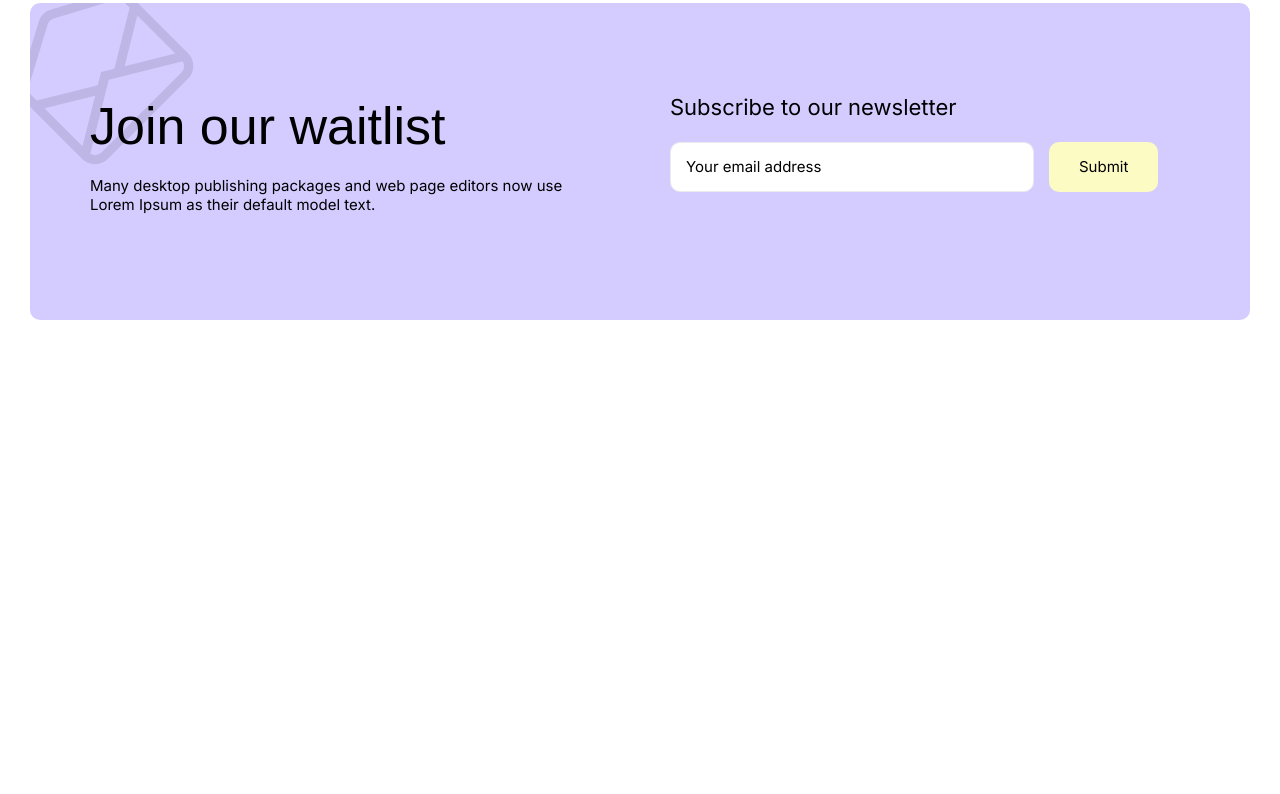
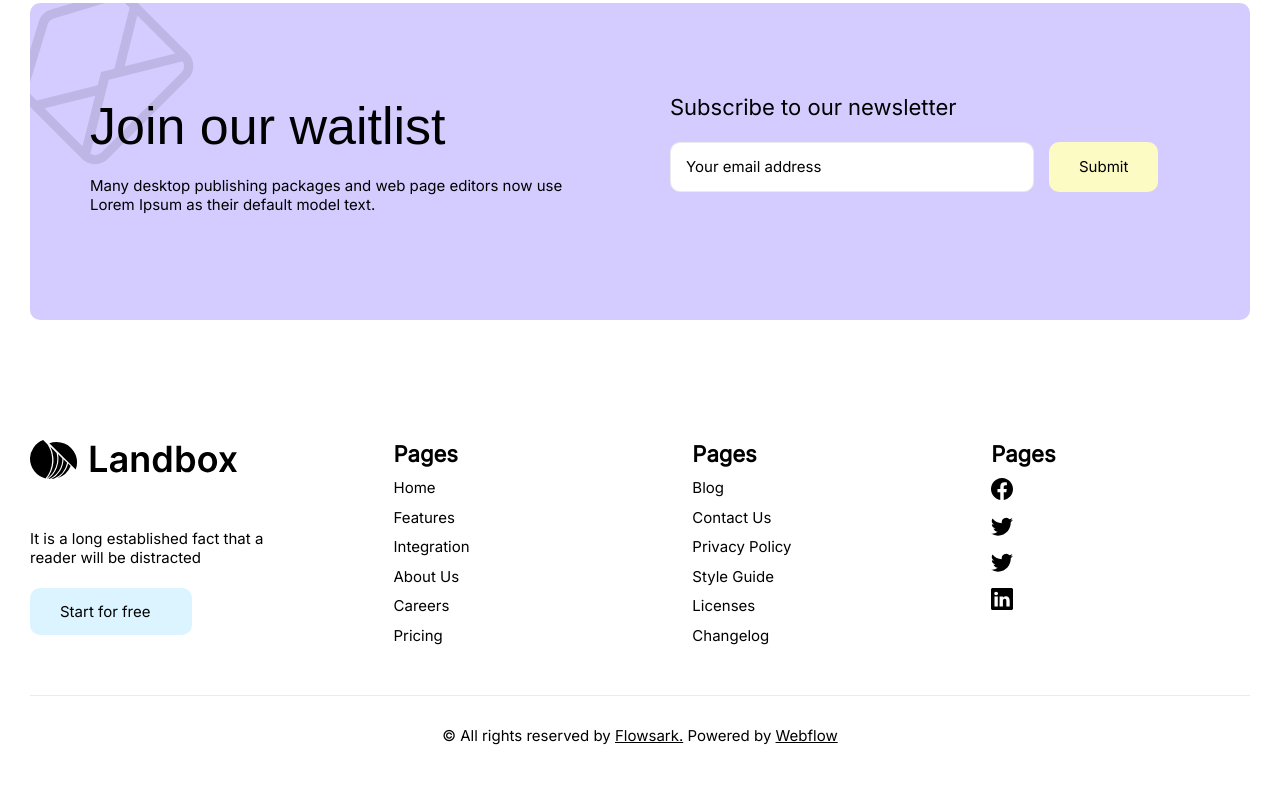
Before and after one commit to Asrakhalili/Landbox, a plain HTML site: page index.html in a window 1280 px wide. Shown: the part 5640-6434 px from the top of the page. Drawn offline with Linux system fonts and the light colour scheme.

Commit message:
last step commit

```diff
--- /dev/null
+++ b/code/css/-footer-section.css
@@ -0,0 +1,70 @@
+.footer-section{
+    padding-top: 120px;
+    padding-bottom: 30px;
+}
+.footer-grid{
+    display: grid;
+    grid-template-rows: auto;
+    grid-template-columns: 1.25fr 1fr 1fr 1fr;
+    grid-column-gap: 40px;
+    grid-row-gap: 40px;
+}
+.footer-logo{
+    display: inline-block;
+    vertical-align: middle;
+    max-width: 100%;
+}
+.footer-logo-wrapper{
+    margin-bottom: 50px;
+    max-width: 100%;
+    display: inline-block;
+}
+.footer-content{
+    margin-top: 0;
+    margin-bottom: 20px;
+}
+.footer-button{
+    color: black;
+    background-color: #dbf4ff;
+    border-radius: 10px;
+    padding: 14px 30px;
+    transition: .3s ease-in-out;
+    width: 50%;
+}
+.footer-button:hover{
+background-color: black;
+color: white;
+}
+.footer-item h6{
+    margin-top: 0;
+    margin-bottom: 10px;
+    font-size: 22px;
+    font-weight: 600;
+    line-height: 1.3em;
+}
+.footer-links{
+    display: flex;
+    flex-direction: column;
+    grid-row-gap: 10px;
+    grid-column-gap: 10px;
+}
+.footer-icon{
+    height: 22px;
+}
+.land-bottom{
+    display: flex;
+    flex-direction: column;
+justify-content: start;
+}
+.copyright{
+    text-align: center;
+    border-top: 1px solid #ebebeb;
+    margin-top: 50px;
+    padding-top: 30px;
+}
+.copyright a{
+    text-decoration: 1px underline black;
+}
+.footer-link:hover{
+    text-decoration: underline 1px black;
+}
--- a/code/css/style.css
+++ b/code/css/style.css
@@ -6,6 +6,7 @@
 @import'-description.css';
 @import'-integration-section.css';
 @import'-sub-section.css';
+@import'-footer-section.css';
 @font-face{
 font-family: 'Inter', sans-serif;
 src: url(/code/fonts/Inter/static/Inter-Bold.ttf);
--- a/index.html
+++ b/index.html
@@ -386,9 +386,70 @@
 </div>
 </div>
 <!--end subscribe-->
-
-<br><br><br><br><br><br><br><br><br><br><br><br><br><br><br><br><br><br><br><br>
-<br><br><br><br><br><br><br><br><br><br><br><br><br><br><br><br><br><br><br><br>
+<!--start footer-->
+<div class="footer-section">
+    <div class="container">
+        <div class="footer-grid">
+            <div class="footer-item">
+         <a href="" class="footer-logo-wrapper">
+            <img class="footer-logo" src="/code/img/foter.svg" alt="">
+         </a>
+            <div class="land-bottom">
+                <p class="footer-content">It is a long established fact that a
+                    <br>
+                    reader will be distracted
+                </p>
+                <a href="" class="footer-button">Start for free</a>
+            </div>
+            </div>
+            <div class="footer-item">
+                <h6>Pages</h6>
+               <div class="footer-links">
+                <a href="" class="footer-link">Home</a>
+                <a href="" class="footer-link">Features</a>
+                <a href="" class="footer-link">Integration</a>
+                <a href="" class="footer-link">About Us</a>
+                <a href="" class="footer-link">Careers</a>
+                <a href="" class="footer-link">Pricing</a>
+               </div>
+            </div>
+            <div class="footer-item">
+             <h6>Pages</h6>
+               <div class="footer-links">
+                <a href="" class="footer-link">Blog</a>
+                <a href="" class="footer-link">Contact Us</a>
+                <a href="" class="footer-link">Privacy Policy</a>
+                <a href="" class="footer-link">Style Guide</a>
+                <a href="" class="footer-link">Licenses</a>
+                <a href="" class="footer-link">Changelog</a>
+               </div>
+            </div>
+            <div class="footer-item">
+             <h6>Pages</h6>
+             <div class="footer-links">
+              <a href="" class="footer-link">
+                <img src="/code/img/64360abfe1743da7099cb5de_facebook.svg" alt="" class="footer-icon">
+              </a>
+              <a href="" class="footer-link">
+                <img src="/code/img/64360ada98ed5e3c30f84a20_twitter.svg" alt="" class="footer-icon">
+              </a>
+              <a href="" class="footer-link">
+                <img src="/code/img/64360ada98ed5e3c30f84a20_twitter.svg" alt="" class="footer-icon">
+              </a>
+              <a href="" class="footer-link">
+                <img src="/code/img/64360ae893992004744e4c60_linkedin.svg" alt="" class="footer-icon">
+              </a>
+            </div>
+        </div>
+    </div>
+    <p class="copyright">
+        © All rights reserved by
+        <a href="">Flowsark.</a>
+        Powered by
+        <a href="">Webflow</a>
+    </p>
+</div>
+<!--end footer-->
 
 </body>
 </html>
```
Also changed, not shown: code/img/64360abfe1743da7099cb5de_facebook.svg (added), code/img/64360ada98ed5e3c30f84a20_twitter.svg (added), code/img/64360ae893992004744e4c60_linkedin.svg (added), code/img/64360af9a95a0074343dd13c_instagram-dark.svg (added), code/img/foter.svg (added).
